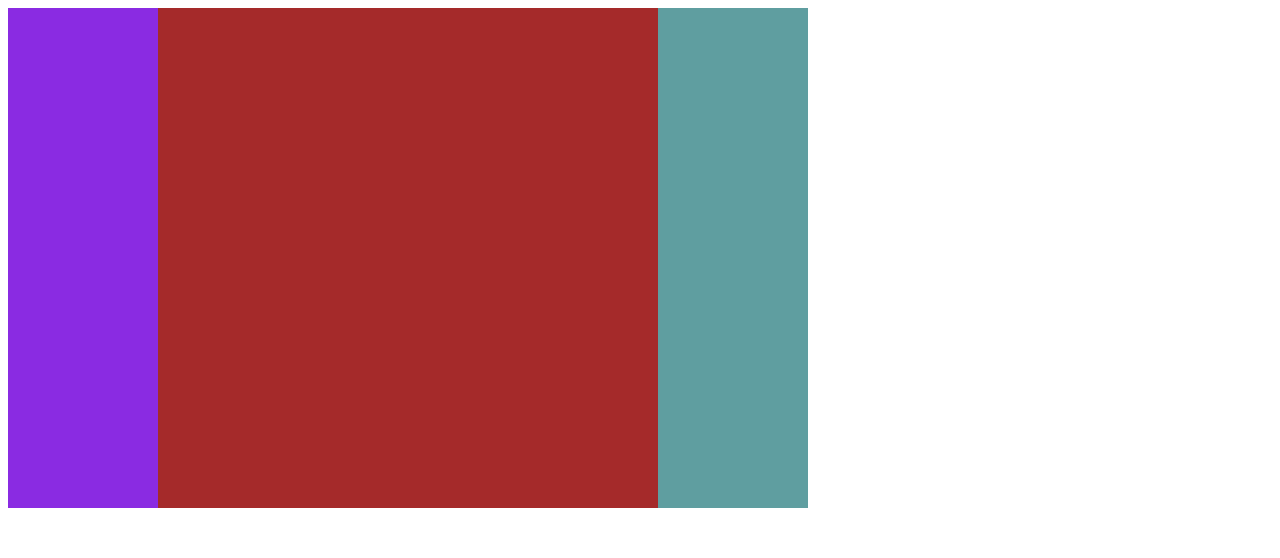
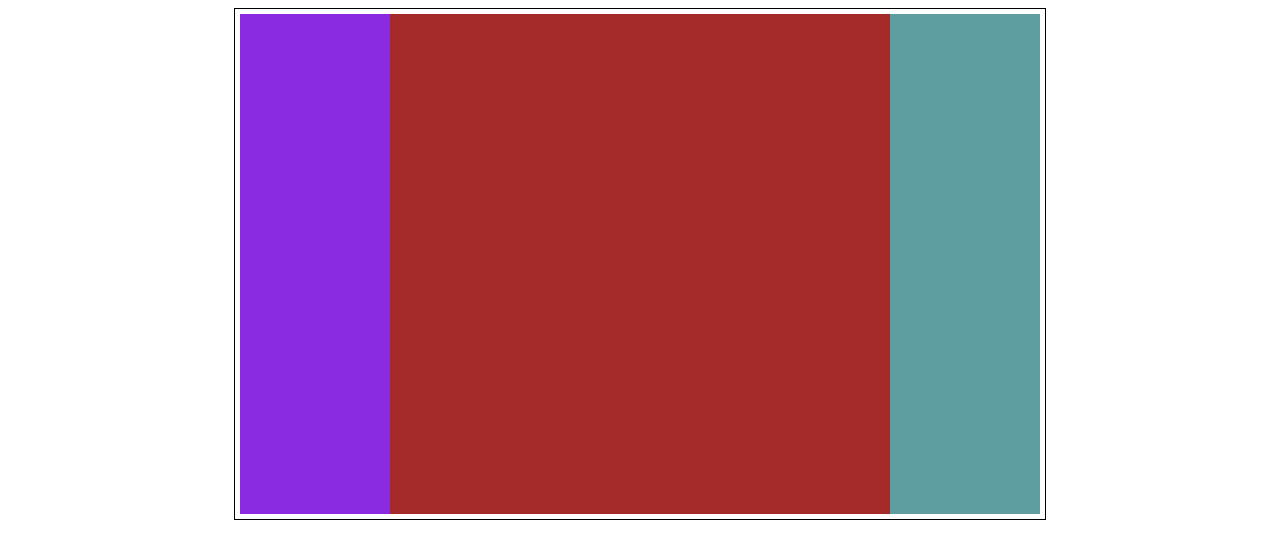
Before and after one commit to NandaRH/latihan-display, a plain HTML site: page multi.html in a window 1280 px wide. Drawn offline with Linux system fonts and the light colour scheme.

Commit message:
edit profil

```diff
--- a/multi.css
+++ b/multi.css
@@ -1,5 +1,10 @@
 .container{
-
+    width: 800px;
+    border: 1px solid black;
+    margin: auto;
+    padding: 5px;
+    /* membersihkan float bisa juga dengan clear */
+    overflow: auto;
 }
 .kiri{
 width: 150px;
```
Also changed, not shown: multi.html (+0 -1 lines).
